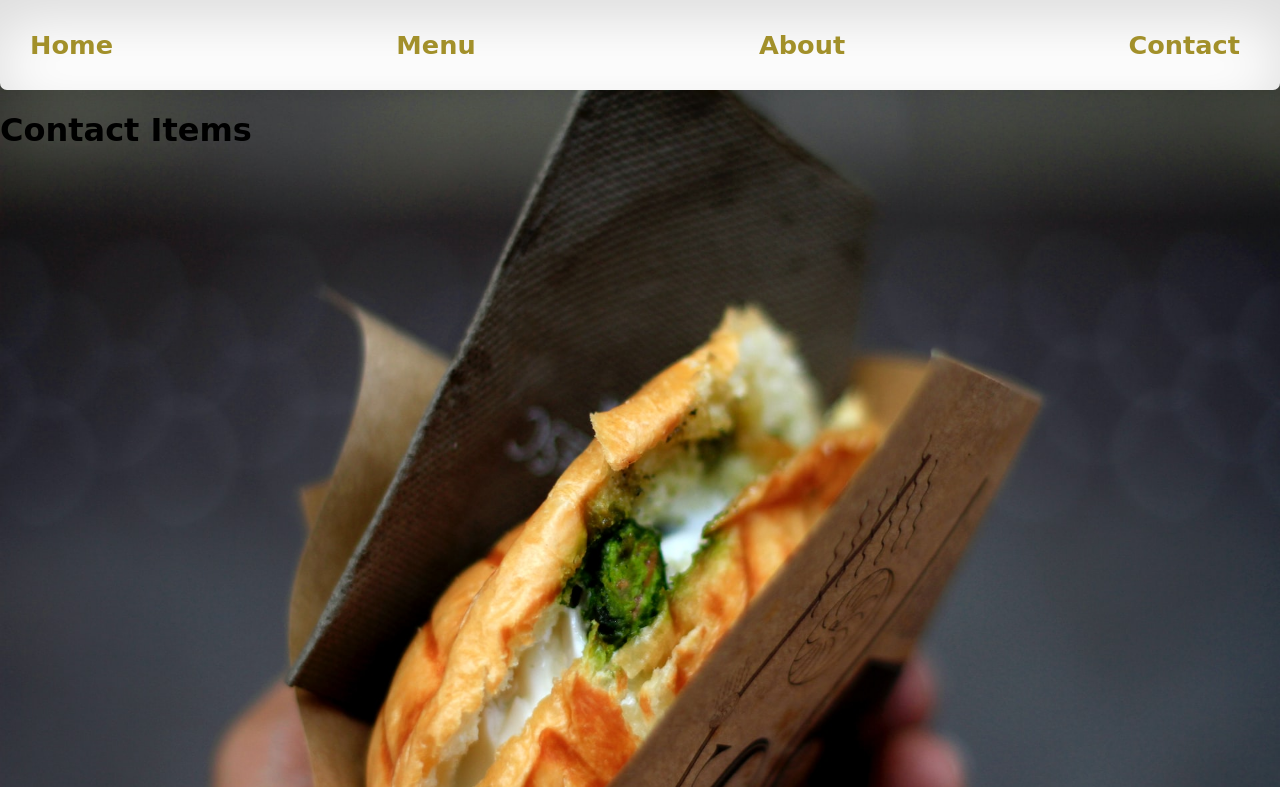
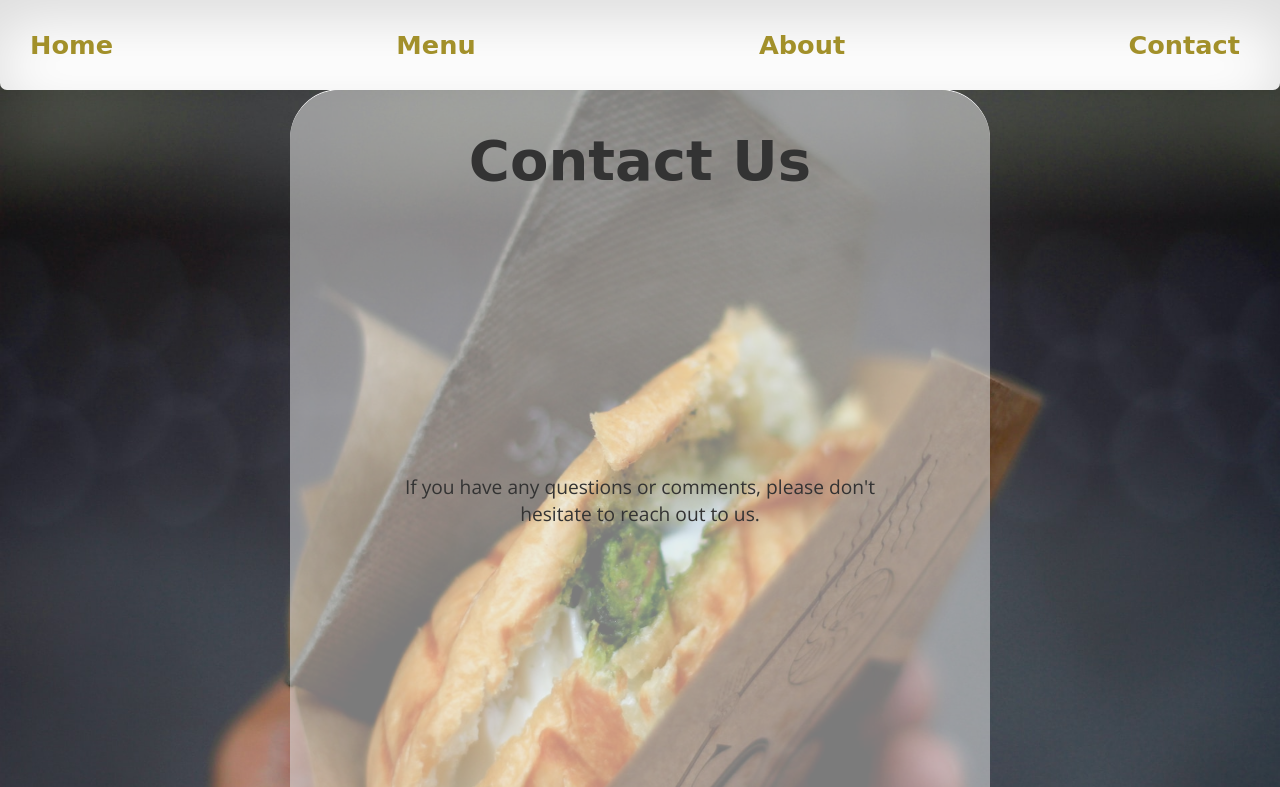
Before and after one commit to Yahyaabbakar92/restaurant-page, a plain HTML site: page index.html in a window 1280 px wide. Both pictures are taken after a click on the item "Contact". Shown: the top 787 px of the page. Drawn offline with nearby package versions, Linux system fonts and the light colour scheme; files whose address does not match are found by name; a web font is replaced by a local one.

Commit message:
finished styling contact.js

```diff
--- a/style.css
+++ b/style.css
@@ -264,3 +264,34 @@ header {
 }
 
 /* Styling for contact page */
+#contact-main {
+	display: flex;
+	flex-direction: column;
+	justify-content: space-between;
+	text-align: center;
+	min-height: 100vh;
+	color: #333;
+	border-radius: 50px;
+	background: rgba(224, 224, 224, 0.55);
+	box-shadow: 0px 2px 0px #bebebe, 0px -1px 0px #ffffff;
+	width: 700px;
+	min-width: 380px;
+	margin: 0 auto;
+	padding-bottom: 50px;
+}
+
+#contact-heading {
+	font-size: 3.5rem;
+}
+
+.contact-text {
+	font-family: 'Open Sans', sans-serif;
+	padding: 10px 80px;
+	font-size: 1.2rem;
+}
+
+.contact-list {
+	list-style: none;
+	font-size: 1.2rem;
+	font-family: 'Open Sans', sans-serif;
+}
```
Also changed, not shown: main.js (+1 -1 lines).
